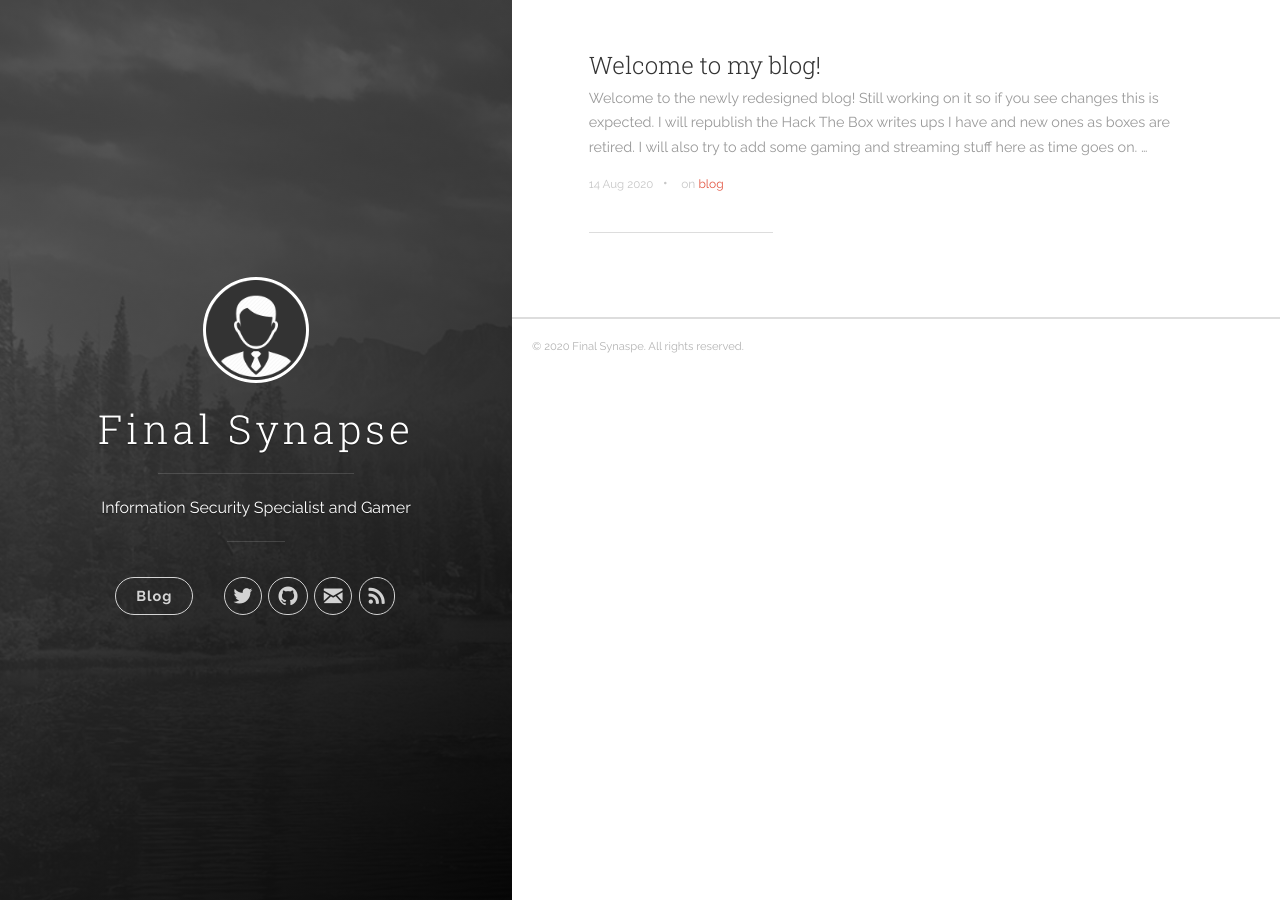
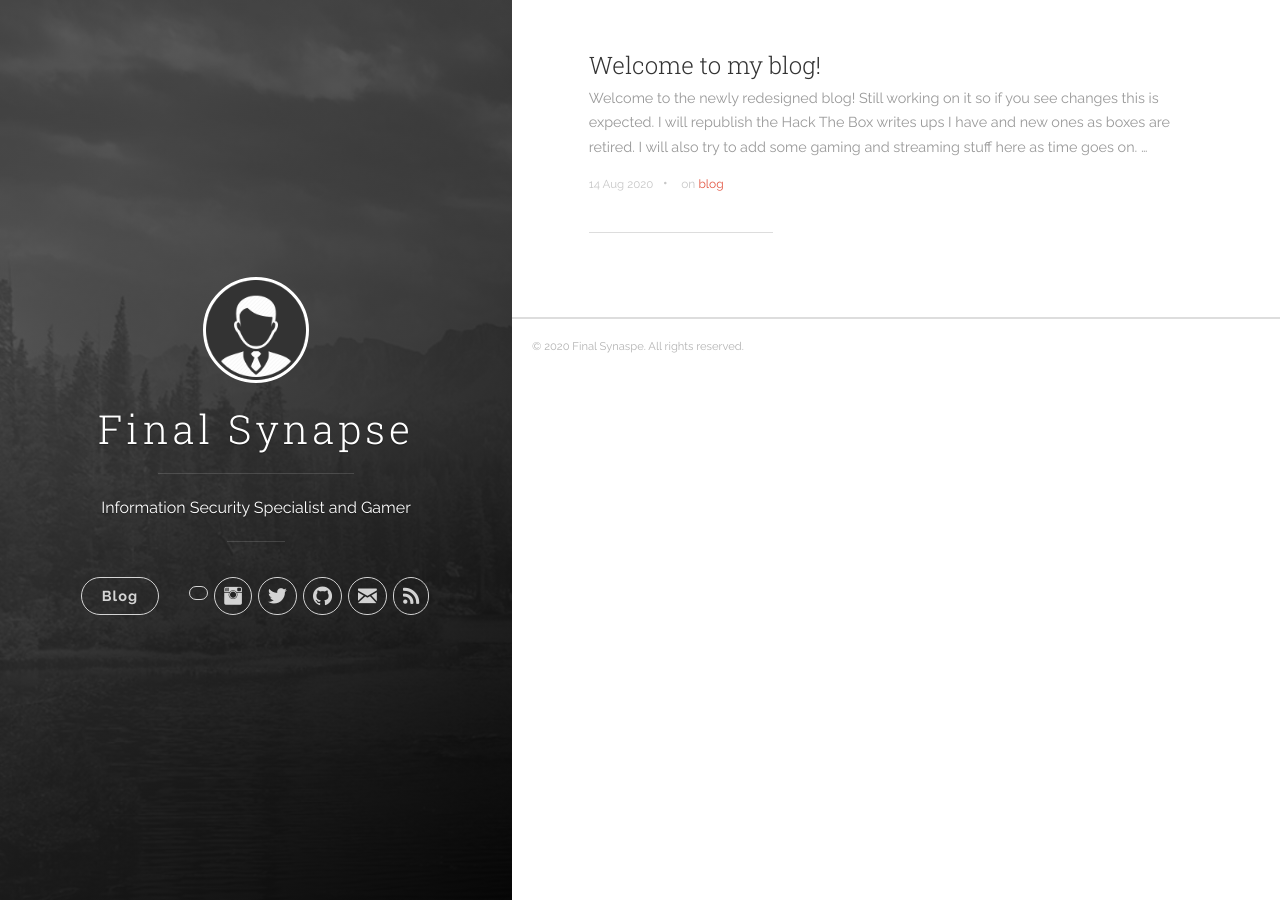
Before and after one commit to FinalSynapse/FinalSynapse.github.io, a Jekyll site: the page built from index.html, in a window 1280 px wide. Built offline with Jekyll 4.4.1, drawn with Linux system fonts in a browser that asks for light colours; the list of posts is cut into pages by our own code.

Commit message:
Added social media buttons

```diff
--- a/_config.yml
+++ b/_config.yml
@@ -13,6 +13,8 @@ author:
 #  facebook_username: joshgerdes
   github_username:  FinalSynapse
 #  linkedin_username:  joshgerdes
+  instagram_username: final_synapse
+  twitch_username: finalsynapse
 
 defaults:
   -
--- a/_includes/header.html
+++ b/_includes/header.html
@@ -26,6 +26,26 @@
 
           <nav class="cover-navigation navigation--social">
             <ul class="navigation">
+
+              {% if site.author.twitch_username %}
+                <!-- Twitch -->
+                <li class="navigation__item">
+                  <a href="http://twitch.com/{{ site.author.twitch_username }}" title="@{{ site.author.twitch_username }} on Twitch" target="_blank">
+                    <i class="icon icon-social-twitch"></i>
+                    <span class="label">Twitch</span>
+                  </a>
+                </li>
+              {% endif %}
+
+              {% if site.author.instagram_username %}
+                <!-- Instagram -->
+                <li class="navigation__item">
+                  <a href="http://instagram.com/{{ site.author.instagram_username }}" title="@{{ site.author.instagram_username }} on Instagram" target="_blank">
+                    <i class="icon icon-social-instagram"></i>
+                    <span class="label">Instagram</span>
+                  </a>
+                </li>
+              {% endif %}
 
             {% if site.author.twitter_username %}
               <!-- Twitter -->
```
